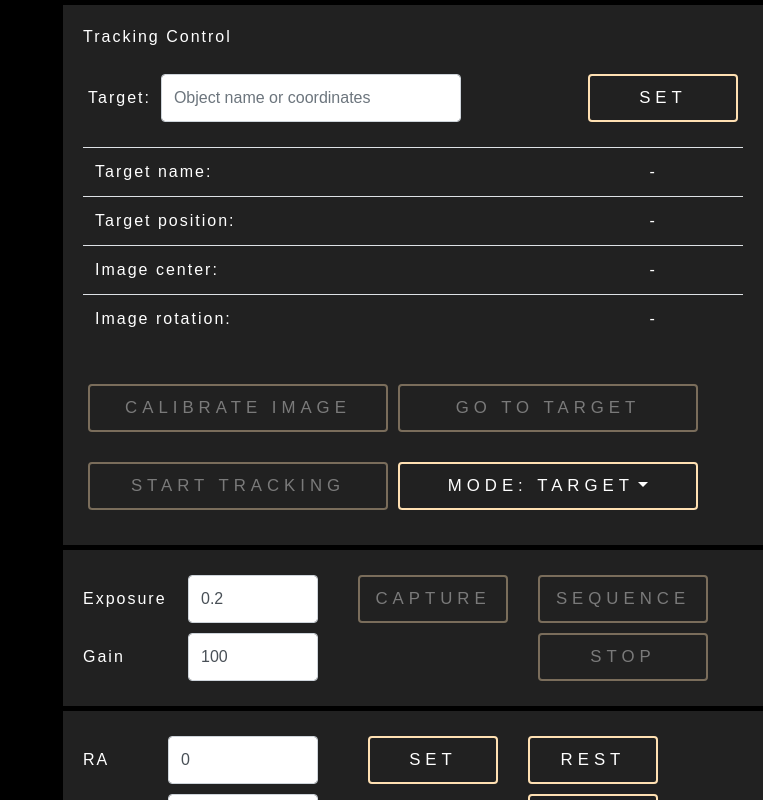
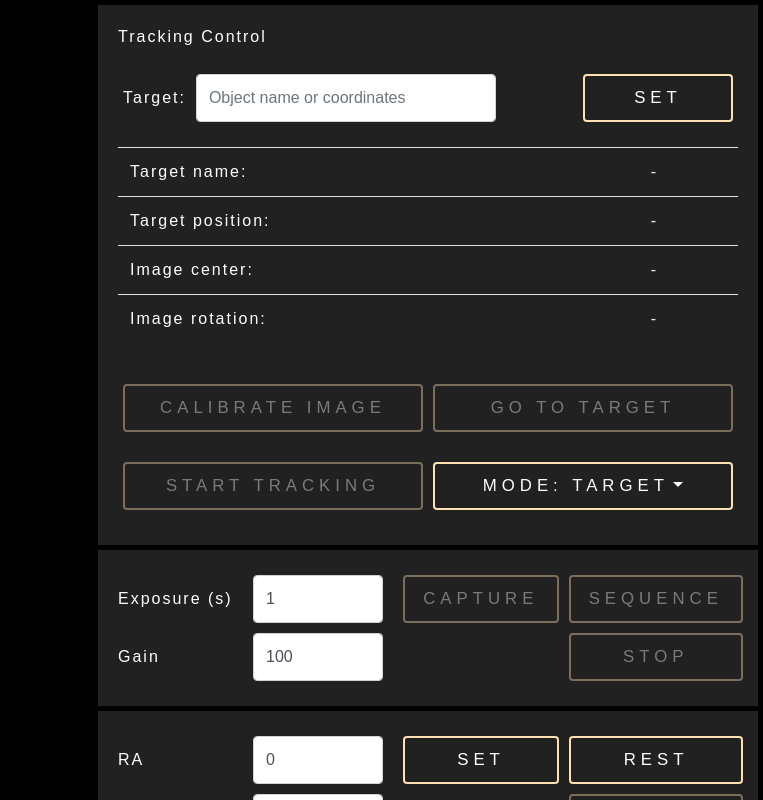
Before and after one commit to simonvoelcker/astrotools, a React (Create React App) app in the folder hti/client/: page / in a window 1280 px wide. Shown: the whole page, without its empty margins (517-1280 px from the left). Built offline with nearby package versions, Linux system fonts and the light colour scheme; no server answers.

Commit message:
Layouting

```diff
--- a/hti/client/src/assets/css/panels.sass
+++ b/hti/client/src/assets/css/panels.sass
@@ -2,6 +2,7 @@
     background: $panelBackgroundColor
     margin-top: $panelMargin
     margin-left: $panelMargin
+    margin-right: $panelMargin
     padding: 20px
 
     Label
@@ -60,5 +61,37 @@
     display: flex
     flex-direction: row
 
+    .settings-column
+      display: flex
+      flex-direction: column
+
+      Label
+        width: 130px
+      Input
+        width: 130px
+
+    .button-column
+      display: flex
+      flex-direction: column
+      flex-grow: 1
+      margin-left: 10px
+
 .axis-control-panel
     width: $controlsWidth
+    display: flex
+    flex-direction: row
+
+    .settings-column
+      display: flex
+      flex-direction: column
+
+      Label
+        width: 130px
+      Input
+        width: 130px
+
+    .button-column
+      display: flex
+      flex-direction: column
+      flex-grow: 1
+      margin-left: 10px
--- a/hti/client/src/assets/css/variables.sass
+++ b/hti/client/src/assets/css/variables.sass
@@ -4,4 +4,4 @@ $panelBackgroundColor: #212121
 $buttonBorderColor: #FFE0B2
 
 $panelMargin: 5px
-$controlsWidth: 700px
+$controlsWidth: 660px
--- a/hti/client/src/components/panels/AxisControl.js
+++ b/hti/client/src/components/panels/AxisControl.js
@@ -1,7 +1,7 @@
 import React, { Component } from 'react'
 import { AppConsumer, AppContext } from '../../context/AppContext'
 import StandardButton from '../panels/StandardButton'
-import { Row, Col, Input, Label } from 'reactstrap'
+import { Input, Label } from 'reactstrap'
 
 export default class AxisControl extends Component {
   constructor (props) {
@@ -53,35 +53,36 @@ export default class AxisControl extends Component {
         {({ store }) => (
           <div>
             <div className='panel axis-control-panel'>
-              <Row>
-                <Col style={{ maxWidth: '280px' }}>
-                  <Label style={{width: '80px'}} className='spaced-text' for='ra-speed'>RA</Label>
-                  <Input style={{width: '150px'}}
-                    id='ra-speed'
+              <div className='settings-column'>
+                <div>
+                  <Label className='spaced-text' for='ra-speed'>RA</Label>
+                  <Input
                     className='number-input'
                     type="number"
                     step="0.001"
                     value={this.state.raSpeed}
                     onChange={this.onChangeRaSpeed.bind(this)} />
-                  <br/>
-                  <Label style={{width: '80px'}} className='spaced-text' for='dec-speed'>Dec</Label>
-                  <Input style={{width: '150px'}}
-                    id='dec-speed'
+                </div>
+                <div>
+                  <Label className='spaced-text' for='dec-speed'>Dec</Label>
+                  <Input
                     className='number-input'
                     placeholder="0.0"
                     type="number"
                     step="0.001"
                     value={this.state.decSpeed}
                     onChange={this.onChangeDecSpeed.bind(this)} />
-                </Col>
-                <Col style={{ maxWidth: '160px' }}>
-                  <StandardButton onClick={this.setSpeeds.bind(this)}>SET</StandardButton>
-                </Col>
-                <Col style={{ maxWidth: '160px' }}>
-                  <StandardButton onClick={this.rest.bind(this)}>REST</StandardButton>
-                  <StandardButton onClick={this.stop.bind(this)}>STOP</StandardButton>
-                </Col>
-              </Row>
+                  </div>
+              </div>
+              <div className='button-column'>
+                <StandardButton onClick={this.setSpeeds.bind(this)}>SET</StandardButton>
+              </div>
+              <div className='button-column'>
+                <StandardButton onClick={this.rest.bind(this)}>REST</StandardButton>
+                <StandardButton
+                  disabled={this.state.raSpeed === 0 && this.state.decSpeed === 0}
+                  onClick={this.stop.bind(this)}>STOP</StandardButton>
+              </div>
             </div>
           </div>
         )}
--- a/hti/client/src/components/panels/CaptureControl.js
+++ b/hti/client/src/components/panels/CaptureControl.js
@@ -1,14 +1,14 @@
 import React, { Component } from 'react'
 import { AppConsumer, AppContext } from '../../context/AppContext'
 import StandardButton from '../panels/StandardButton'
-import { Row, Col, Input, Label } from 'reactstrap'
+import { Input, Label } from 'reactstrap'
 
 export default class CameraView extends Component {
   constructor (props) {
     super(props)
 
     this.state = {
-      exposure: 0.2,
+      exposure: 1,
       gain: 100,
       pathPrefix: '',
       capturing: false,
@@ -50,38 +50,37 @@ export default class CameraView extends Component {
       <AppConsumer>
         {({ store }) => (
           <div className='panel capture-control-panel'>
-            <Row>
-              <Col style={{ maxWidth: '280px' }}>
-                <Label style={{width: '100px'}} className='spaced-text' for="exposure">Exposure</Label>
-                <Input style={{width: '130px'}}
-                        className='number-input'
+            <div className='settings-column'>
+              <div>
+                <Label className='spaced-text' for="exposure">Exposure (s)</Label>
+                <Input className='number-input'
                        type="number"
                        placeholder={this.state.exposure}
                        value={this.state.exposure}
                        onChange={(event) => this.onChangeExposure(event)} />
-                <br/>
-                <Label style={{width: '100px'}} className='spaced-text' for="gain">Gain</Label>
-                <Input style={{width: '130px'}}
-                        className='number-input'
+              </div>
+              <div>
+                <Label className='spaced-text' for="gain">Gain</Label>
+                <Input className='number-input'
                        type="number"
                        placeholder={this.state.gain}
                        value={this.state.gain}
                        onChange={(event) => this.onChangeGain(event)} />
-              </Col>
-              <Col style={{ maxWidth: '180px' }}>
+              </div>
+            </div>
+            <div className='button-column'>
               <StandardButton id="capture"
                       disabled={!store.initialized || this.state.capturing}
                       onClick={this.capture.bind(this)}>Capture</StandardButton>
-              </Col>
-              <Col style={{ maxWidth: '200px' }}>
+            </div>
+            <div className='button-column'>
               <StandardButton id="start-sequence"
                       disabled={!store.initialized || this.state.capturing}
                       onClick={this.startSequence.bind(this)}>Sequence</StandardButton>
               <StandardButton id="stop-sequence"
                       disabled={!store.initialized || !this.state.capturing}
                       onClick={this.stopSequence.bind(this)}>Stop</StandardButton>
-              </Col>
-            </Row>
+            </div>
           </div>
         )}
       </AppConsumer>
```
Lines whose indentation alone changed are shown as unchanged.
